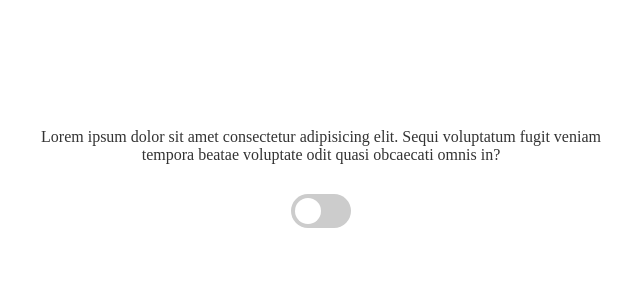
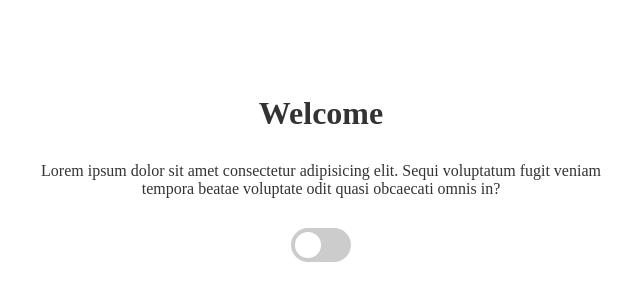
Before and after one commit to raflyfahrezi/dark-mode, a Next.js app: page / in a window 1280 px wide. Shown: the part 222-522 px from the top of the page, without its empty margins (319-959 px from the left). Built offline with nearby package versions, Linux system fonts and the light colour scheme.

Commit message:
implement header

```diff
--- a/src/pages/index.jsx
+++ b/src/pages/index.jsx
@@ -1,6 +1,7 @@
 import React from 'react'
 import styled from 'styled-components'
 
+import Header from '../component/typography/header'
 import Paragraph from '../component/typography/paragraph'
 import ToggleSwitch from '../component/toggle-switch/toggle-switch'
 
@@ -35,6 +36,7 @@ const index = () => {
     return (
         <Container>
             <Content>
+                <Header>Welcome</Header>
                 <Paragraph>Lorem ipsum dolor sit amet consectetur adipisicing elit. Sequi voluptatum fugit veniam tempora beatae voluptate odit quasi obcaecati omnis in?</Paragraph>
                 <ToggleSwitch toggleHander={ e => toggleHander(e) }/>
             </Content>
```
